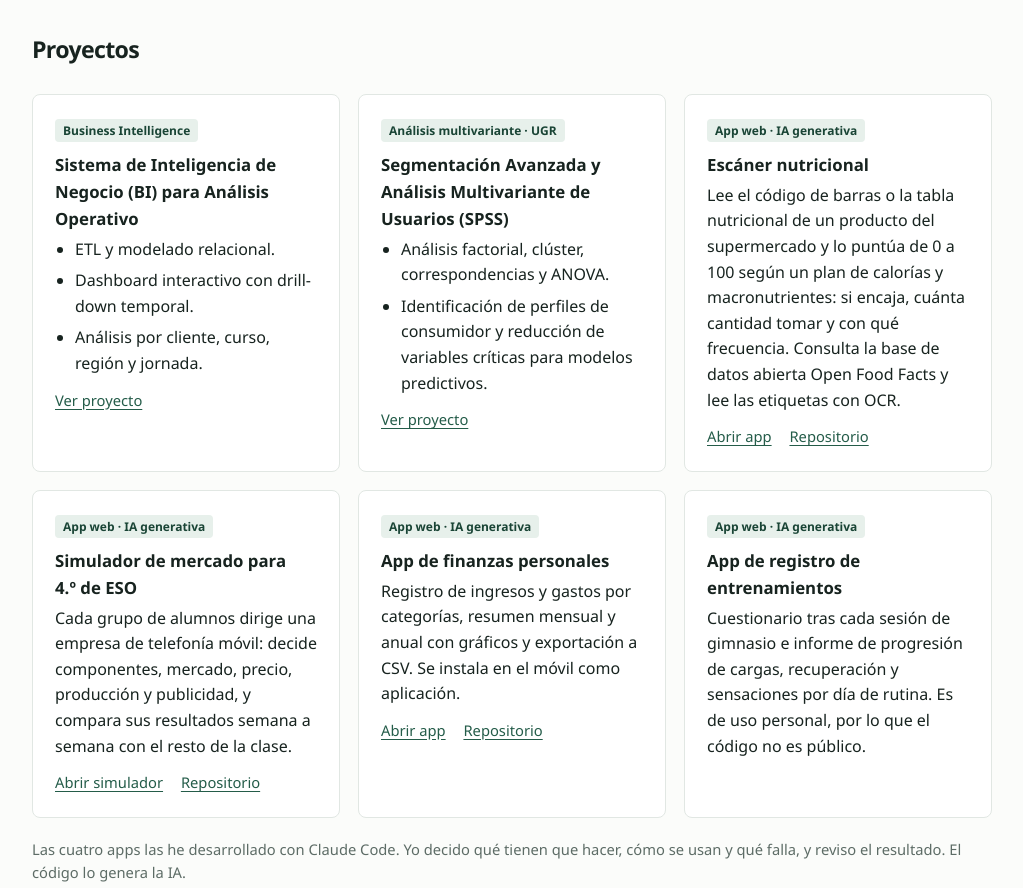
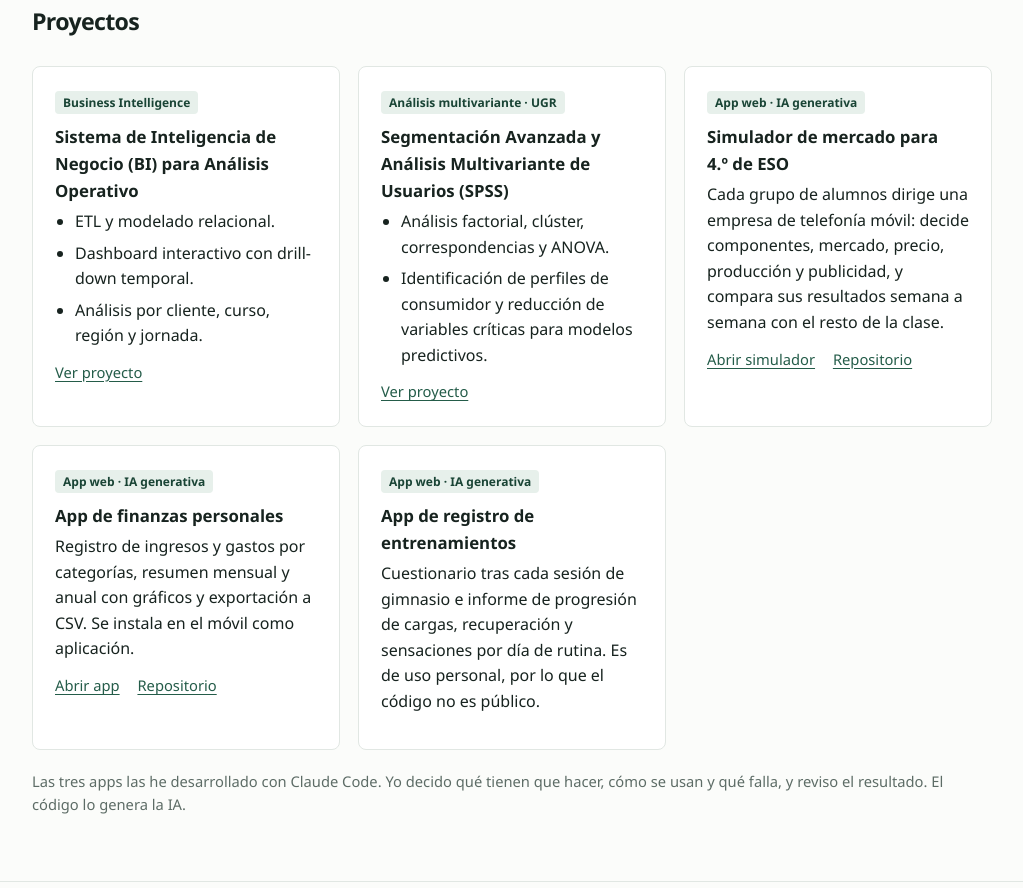
Before and after one commit to carmenps04/carmenps04.github.io, a plain HTML site: page index.html in a window 1280 px wide. Shown: the part 1060-1948 px from the top of the page, without its empty margins (128-1151 px from the left). Drawn offline with Linux system fonts and the light colour scheme.

Commit message:
Quita el escáner nutricional de proyectos
Co-Authored-By: Claude Opus 5.5 <noreply@anthropic.com>
Claude-Session: https://claude.ai/code/session_018EzhvTWUDCrSxPAYViQaH2

```diff
--- a/index.html
+++ b/index.html
@@ -138,8 +138,8 @@
       </p>
       <p class="intro">
         Uso herramientas de IA generativa para crear soluciones digitales. Con ellas he desarrollado
-        un escáner nutricional de productos, una app web de finanzas personales, una app de registro
-        de entrenamientos y un simulador de mercado con fines educativos.
+        una app web de finanzas personales, una app de registro de entrenamientos y un simulador de
+        mercado con fines educativos.
       </p>
       <span class="availability">Busco prácticas a partir de junio de 2027 · Presencial, híbrida o remota (Granada)</span>
       <div class="links">
@@ -195,16 +195,6 @@
 
           <article class="card">
             <span class="tag">App web · IA generativa</span>
-            <h3>Escáner nutricional</h3>
-            <p>Lee el código de barras o la tabla nutricional de un producto del supermercado y lo puntúa de 0 a 100 según un plan de calorías y macronutrientes: si encaja, cuánta cantidad tomar y con qué frecuencia. Consulta la base de datos abierta Open Food Facts y lee las etiquetas con OCR.</p>
-            <div class="card-links">
-              <a href="https://carmenps04.github.io/escaner-nutricion-/" target="_blank" rel="noopener">Abrir app</a>
-              <a href="https://github.com/carmenps04/escaner-nutricion-" target="_blank" rel="noopener">Repositorio</a>
-            </div>
-          </article>
-
-          <article class="card">
-            <span class="tag">App web · IA generativa</span>
             <h3>Simulador de mercado para <span class="nowrap">4.º de ESO</span></h3>
             <p>Cada grupo de alumnos dirige una empresa de telefonía móvil: decide componentes, mercado, precio, producción y publicidad, y compara sus resultados semana a semana con el resto de la clase.</p>
             <div class="card-links">
@@ -229,7 +219,7 @@
             <p>Cuestionario tras cada sesión de gimnasio e informe de progresión de cargas, recuperación y sensaciones por día de rutina. Es de uso personal, por lo que el código no es público.</p>
           </article>
         </div>
-        <p class="note">Las cuatro apps las he desarrollado con Claude Code. Yo decido qué tienen que hacer, cómo se usan y qué falla, y reviso el resultado. El código lo genera la IA.</p>
+        <p class="note">Las tres apps las he desarrollado con Claude Code. Yo decido qué tienen que hacer, cómo se usan y qué falla, y reviso el resultado. El código lo genera la IA.</p>
       </div>
     </section>
 
```
